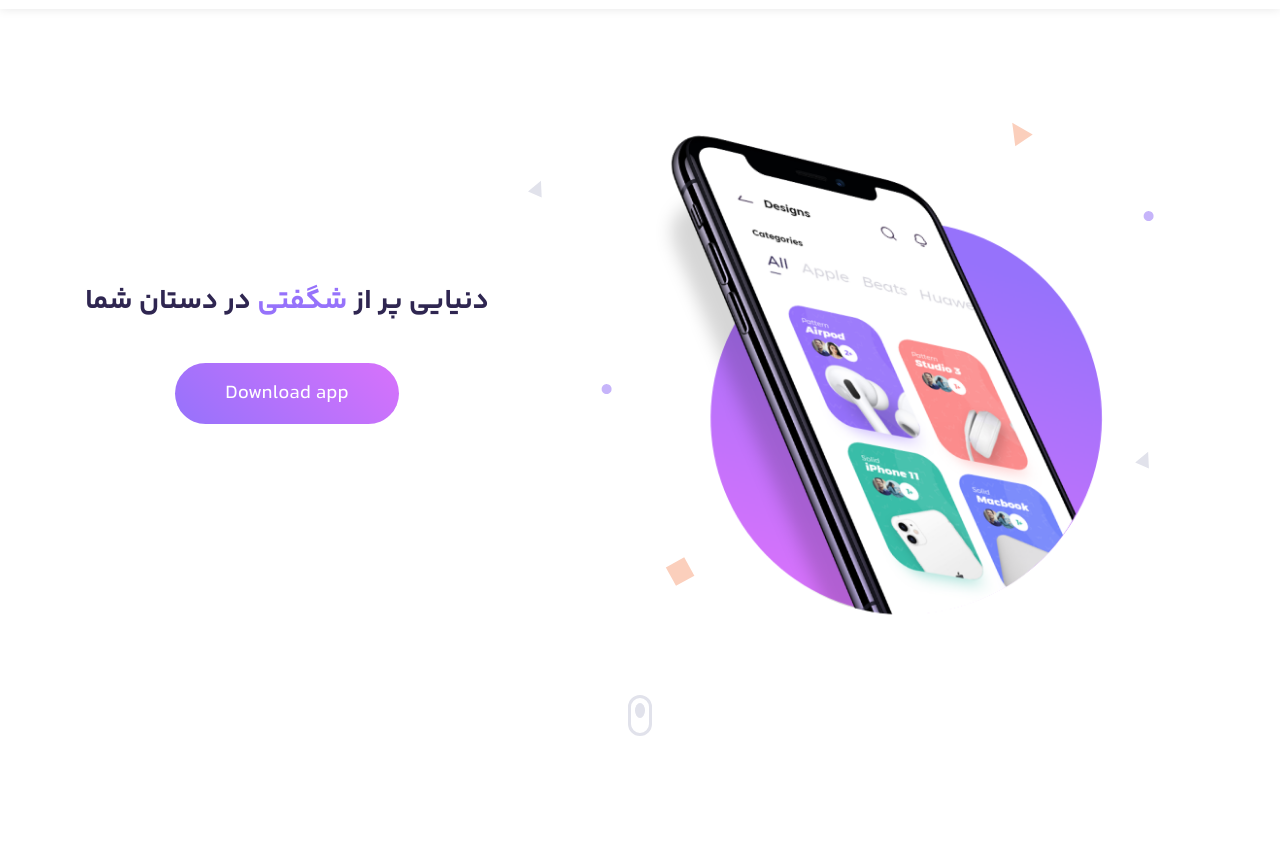
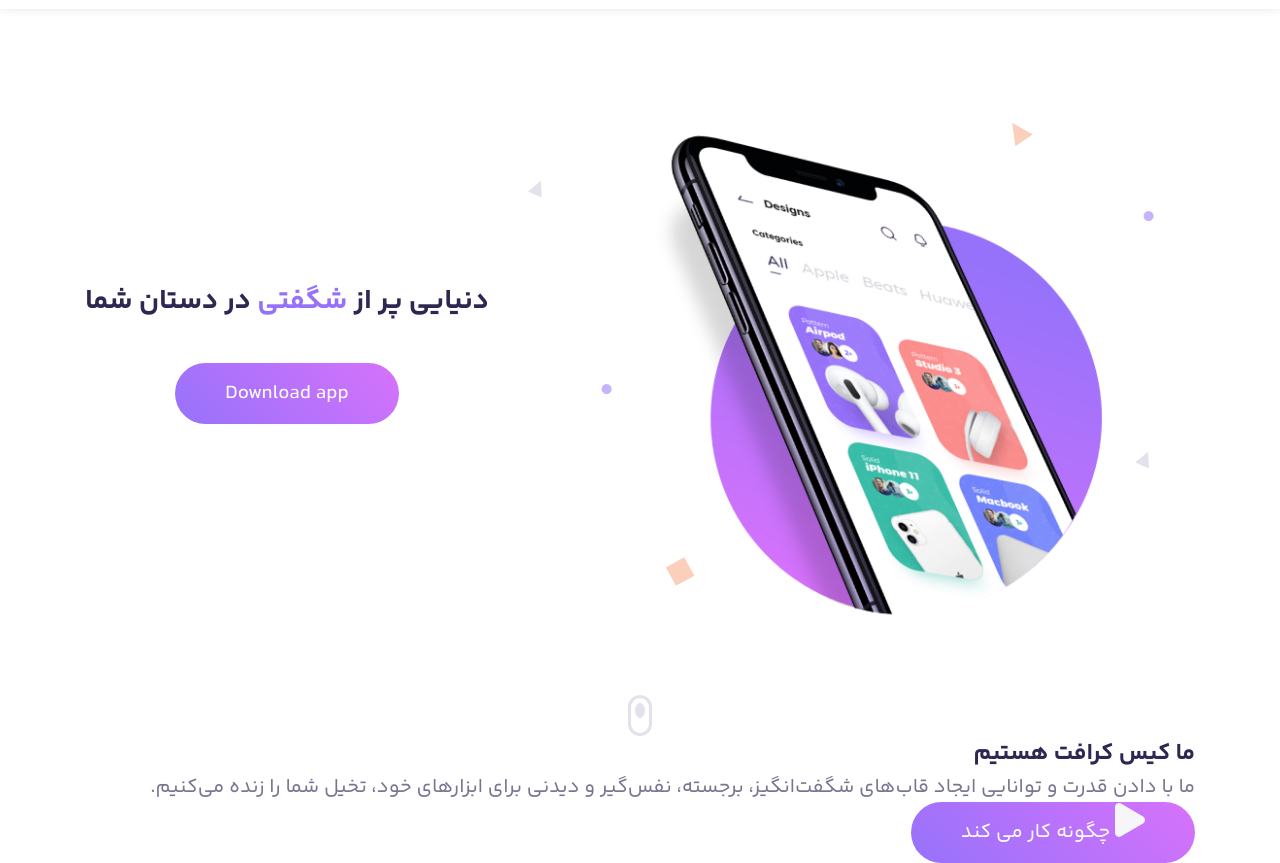
Before and after one commit to mehdirabani/Casecraft, a plain HTML site: page index.html in a window 1280 px wide. Shown: the part 91-954 px from the top of the page. Before the commit the page ends 827 px from the top, so only its background shows below. Drawn offline with Linux system fonts and the light colour scheme.

Commit message:
Create About App Html Document Code

```diff
--- a/index.html
+++ b/index.html
@@ -39,7 +39,9 @@
             />
           </div>
           <div class="home__content">
-            <h2 class="home__title "> دنیایی پر از<span> شگفتی </span>در دستان شما</h2>
+            <h2 class="home__title">
+              دنیایی پر از<span> شگفتی </span>در دستان شما
+            </h2>
             <a href="" class="btn">Download app</a>
           </div>
         </div>
@@ -50,8 +52,27 @@
     <!-- Start About App Section Html Code -->
     <section class="about-app">
       <div class="container">
+        <div class="about__wrapper">
+          <h3 class="about__title">ما کیس کرافت هستیم</h3>
+          <p class="about__description">
+            ما با دادن قدرت و توانایی ایجاد قاب‌های شگفت‌انگیز، برجسته، نفس‌گیر
+            و دیدنی برای ابزارهای خود، تخیل شما را زنده می‌کنیم.
+          </p>
+          <a href="#" class="btn btn--about">
+            <svg class="about__icon" width="3rem" viewBox="0 0 48.509 54.814">
+              <path
+                id="Play"
+                d="M21.853,3.177a6.444,6.444,0,0,1,11.109,0L53.915,38.8a6.444,6.444,0,0,1-5.554,9.711H6.454A6.444,6.444,0,0,1,.9,38.8Z"
+                transform="translate(48.509) rotate(90)"
+                fill="#f6f6f9"
+              />
+            </svg>
 
+            چگونه کار می کند
+          </a>
+        </div>
       </div>
+      <div class="about__container-fluid"></div>
     </section>
     <!-- End About App Section Html Code -->
     <!-- Import JavaScript File  -->
--- a/styles/app.css
+++ b/styles/app.css
@@ -157,3 +157,4 @@ h6 {
   height: 1.5rem;
   border-radius: 100%;
 }
+/* ========== About App Style Project ========== */
```
